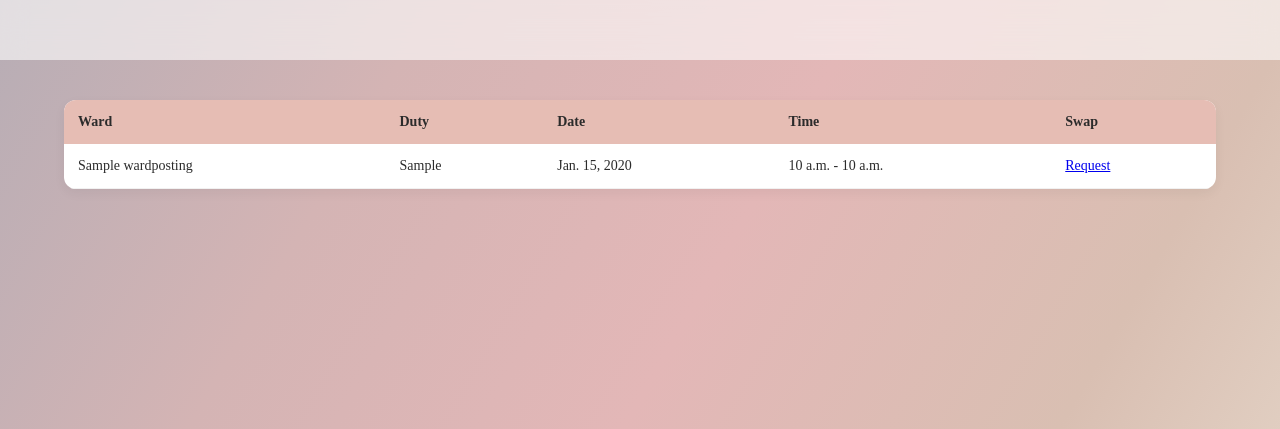
After one commit to ayesha-rahman37/MedEdu-Portal, a Django app: page /my-ward-posting/ in a window 1280 px wide. The commit adds this page. Shown: the top 429 px of the page. Run offline with Django 5.2, Linux system fonts and the light colour scheme; a user stored in the database is signed in; tables that the repository leaves empty hold one stand-in row (values such as "Sample post").

Commit message:
Implemented ward posting and duty management system

```diff
--- a/MedEdu/models.py
+++ b/MedEdu/models.py
@@ -388,3 +388,76 @@ class ClinicalCase(models.Model):
 
     def __str__(self):
         return f"{self.patient_name} - {self.intern}"
+
+
+# ================= WARD POSTING =================
+class WardPosting(models.Model):
+
+    ROLE_CHOICES = (
+        ("student", "Student"),
+        ("intern", "Intern"),
+    )
+
+    user = models.ForeignKey(
+        settings.AUTH_USER_MODEL,
+        on_delete=models.CASCADE
+    )
+
+    role_type = models.CharField(max_length=20, choices=ROLE_CHOICES)
+
+    ward_name = models.CharField(max_length=100)
+    duty_type = models.CharField(max_length=100)
+
+    date = models.DateField()
+
+    start_time = models.TimeField()
+    end_time = models.TimeField()
+
+    assigned_by = models.ForeignKey(
+        settings.AUTH_USER_MODEL,
+        on_delete=models.SET_NULL,
+        null=True,
+        related_name="ward_assigner"
+    )
+
+    def __str__(self):
+        return f"{self.user} - {self.ward_name}"
+
+
+# ================= SWAP REQUEST =================
+class WardSwapRequest(models.Model):
+
+    STATUS_CHOICES = (
+        ("pending", "Pending"),
+        ("accepted", "Accepted"),
+        ("rejected", "Rejected"),
+    )
+
+    posting = models.ForeignKey(
+        WardPosting,
+        on_delete=models.CASCADE
+    )
+
+    requested_by = models.ForeignKey(
+        settings.AUTH_USER_MODEL,
+        on_delete=models.CASCADE
+    )
+
+    swap_with = models.ForeignKey(
+        settings.AUTH_USER_MODEL,
+        on_delete=models.CASCADE,
+        related_name="swap_partner"
+    )
+
+    reason = models.TextField()
+
+    status = models.CharField(
+        max_length=20,
+        choices=STATUS_CHOICES,
+        default="pending"
+    )
+
+    created_at = models.DateTimeField(auto_now_add=True)
+
+    def __str__(self):
+        return f"{self.requested_by} swap request"
--- a/MedEdu/urls.py
+++ b/MedEdu/urls.py
@@ -90,4 +90,11 @@ urlpatterns = [
 
     # ================= CLINICAL CASES =================
     path('clinical-case/', views.clinical_case, name='clinical_case'),
+
+    # ================= WARD POSTING =================
+    path("ward-manage/", views.ward_posting_manage, name="ward_posting_manage"),
+    path("my-ward-posting/", views.my_ward_posting, name="my_ward_posting"),
+    path("swap-request/<int:posting_id>/", views.ward_swap_request, name="ward_swap_request"),
+    path("swap-requests/", views.ward_swap_requests, name="ward_swap_requests"),
+    path("swap-update/<int:request_id>/<str:action>/", views.update_swap_status, name="update_swap_status"),
 ]
--- a/MedEdu/views.py
+++ b/MedEdu/views.py
@@ -4,7 +4,7 @@ from django.contrib.auth.decorators import login_required
 from django.core.mail import send_mail
 from django.urls import reverse
 from django.conf import settings
-from .models import DutySchedule, ClinicalCase, DutySwapRequest, User, Subject, Topic, ExamSchedule, Result, DoctorSchedule, Book, Issue, ExamNotice, Payment, Salary, StudentRecord, ClassSchedule,  Attendance, OperationSchedule
+from .models import DutySchedule, ClinicalCase, DutySwapRequest, User, Subject, Topic, ExamSchedule, Result, DoctorSchedule, Book, Issue, ExamNotice, Payment, Salary, StudentRecord, WardSwapRequest, ClassSchedule,  Attendance, OperationSchedule, WardPosting
 from django.shortcuts import render, get_object_or_404
 from datetime import date, timedelta
 
@@ -1209,3 +1209,119 @@ def clinical_case(request):
     return render(request, "intern/clinical_case.html", {
         "cases": cases
     })
+
+
+
+# ================= WARD POSTING =================
+@login_required
+def ward_posting_manage(request):
+
+    if request.user.role != "ward":
+        return redirect("home")
+
+    users = User.objects.filter(
+        role__in=["medical_student", "dental_student", "intern"]
+    )
+
+    if request.method == "POST":
+
+        user_id = request.POST.get("user")
+        ward_name = request.POST.get("ward_name")
+        duty_type = request.POST.get("duty_type")
+        date = request.POST.get("date")
+        start_time = request.POST.get("start_time")
+        end_time = request.POST.get("end_time")
+
+        selected_user = User.objects.get(id=user_id)
+
+        role_type = "student"
+
+        if selected_user.role == "intern":
+            role_type = "intern"
+
+        WardPosting.objects.create(
+            user=selected_user,
+            role_type=role_type,
+            ward_name=ward_name,
+            duty_type=duty_type,
+            date=date,
+            start_time=start_time,
+            end_time=end_time,
+            assigned_by=request.user
+        )
+
+        return redirect("ward_posting_manage")
+
+    postings = WardPosting.objects.all().order_by("-date")
+
+    return render(request, "ward/manage_posting.html", {
+        "users": users,
+        "postings": postings
+    })
+
+@login_required
+def my_ward_posting(request):
+
+    postings = WardPosting.objects.filter(
+        user=request.user
+    ).order_by("-date")
+
+    return render(request, "ward/my_posting.html", {
+        "postings": postings
+    })
+
+@login_required
+def ward_swap_request(request, posting_id):
+
+    posting = WardPosting.objects.get(id=posting_id)
+
+    users = User.objects.filter(
+        role=posting.user.role
+    ).exclude(id=request.user.id)
+
+    if request.method == "POST":
+
+        swap_user = request.POST.get("swap_with")
+        reason = request.POST.get("reason")
+
+        WardSwapRequest.objects.create(
+            posting=posting,
+            requested_by=request.user,
+            swap_with_id=swap_user,
+            reason=reason
+        )
+
+        return redirect("my_ward_posting")
+
+    return render(request, "ward/swap_request.html", {
+        "posting": posting,
+        "users": users
+    })
+
+@login_required
+def ward_swap_requests(request):
+
+    if request.user.role != "ward":
+        return redirect("home")
+
+    requests = WardSwapRequest.objects.all().order_by("-created_at")
+
+    return render(request, "ward/swap_requests.html", {
+        "requests": requests
+    })
+
+
+@login_required
+def update_swap_status(request, request_id, action):
+
+    swap = WardSwapRequest.objects.get(id=request_id)
+
+    if action == "accept":
+        swap.status = "accepted"
+
+    elif action == "reject":
+        swap.status = "rejected"
+
+    swap.save()
+
+    return redirect("ward_swap_requests")
--- a/templates/base.html
+++ b/templates/base.html
@@ -195,6 +195,7 @@
                 </div>
 
                 <a href="{% url 'intern_duty' %}">Ward Practice</a>
+                <a href="{% url 'my_ward_posting' %}"> Ward Posting</a>
                 <a href="{% url 'ot_schedule' %}">OT</a>
                 <a href="{% url 'student_status' %}">Status</a>
                 <a href="{% url 'student_library' %}">Library</a>
@@ -219,6 +220,7 @@
 
                 <a href="{% url 'intern_dashboard' %}">Home</a>
                 <a href="{% url 'intern_duty' %}">Duty Schedule</a>
+                <a href="{% url 'my_ward_posting' %}">Ward Posting</a>
                 <a href="{% url 'clinical_case' %}">Clinical Case</a>
                 <a href="{%url 'ot_schedule' %}">OT</a>
                 <a href="{% url 'payment' %}">Payment</a>
@@ -231,6 +233,7 @@
 
                 <a href="{% url 'doctor_dashboard' %}">Home</a>
                 <a href="{% url 'doctor_schedule' %}">Schedule</a>
+                <a href="{% url 'my_ward_posting' %}">Ward Schedule</a>
                 <a href="{%url 'ot_schedule' %}">OT</a>
                 <a href="#">Case Review</a>
                 <a href="{% url 'payment' %}">Payment</a>
@@ -242,7 +245,8 @@
 
                 <a href="{% url 'ward_dashboard' %}">Home</a>
                 <a href="#">Attendance</a>
-                <a href="#">Duty List</a>
+                <a href="{% url 'ward_posting_manage' %}"> Ward Posting</a>
+                <a href="{% url 'ward_swap_requests' %}">Swap Requests</a>
                 <a href="#">Reports</a>
                 <a href="{% url 'payment' %}">Payment</a>
                 <a href="#">Notifications</a>
--- /dev/null
+++ b/templates/ward/my_posting.html
@@ -0,0 +1,50 @@
+{% extends "base.html" %}
+{% block content %}
+
+<div class="table-wrapper">
+
+    <table class="modern-table">
+
+        <thead>
+            <tr>
+                <th>Ward</th>
+                <th>Duty</th>
+                <th>Date</th>
+                <th>Time</th>
+                <th>Swap</th>
+            </tr>
+        </thead>
+
+        <tbody>
+
+            {% for p in postings %}
+
+            <tr>
+
+                <td>{{ p.ward_name }}</td>
+
+                <td>{{ p.duty_type }}</td>
+
+                <td>{{ p.date }}</td>
+
+                <td>
+                    {{ p.start_time }} - {{ p.end_time }}
+                </td>
+
+                <td>
+                    <a href="{% url 'ward_swap_request' p.id %}">
+                        Request
+                    </a>
+                </td>
+
+            </tr>
+
+            {% endfor %}
+
+        </tbody>
+
+    </table>
+
+</div>
+
+{% endblock %}
```
Also changed, not shown: templates/ward/manage_posting.html (added, +41 -0 lines), templates/ward/swap_request.html (added, +39 -0 lines), templates/ward/swap_requests.html (added, +56 -0 lines), MedEdu/migrations/0001_initial.py.
